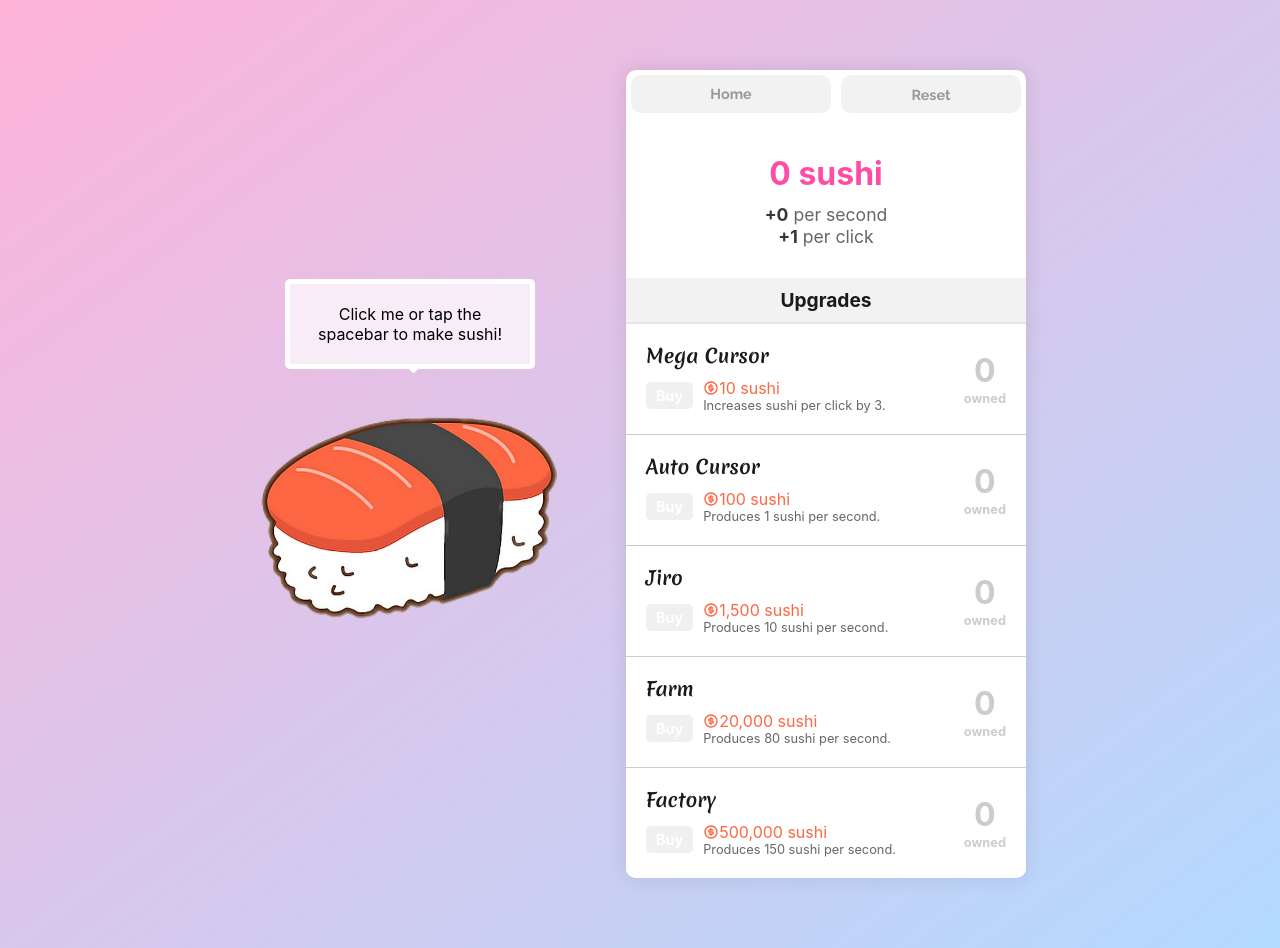
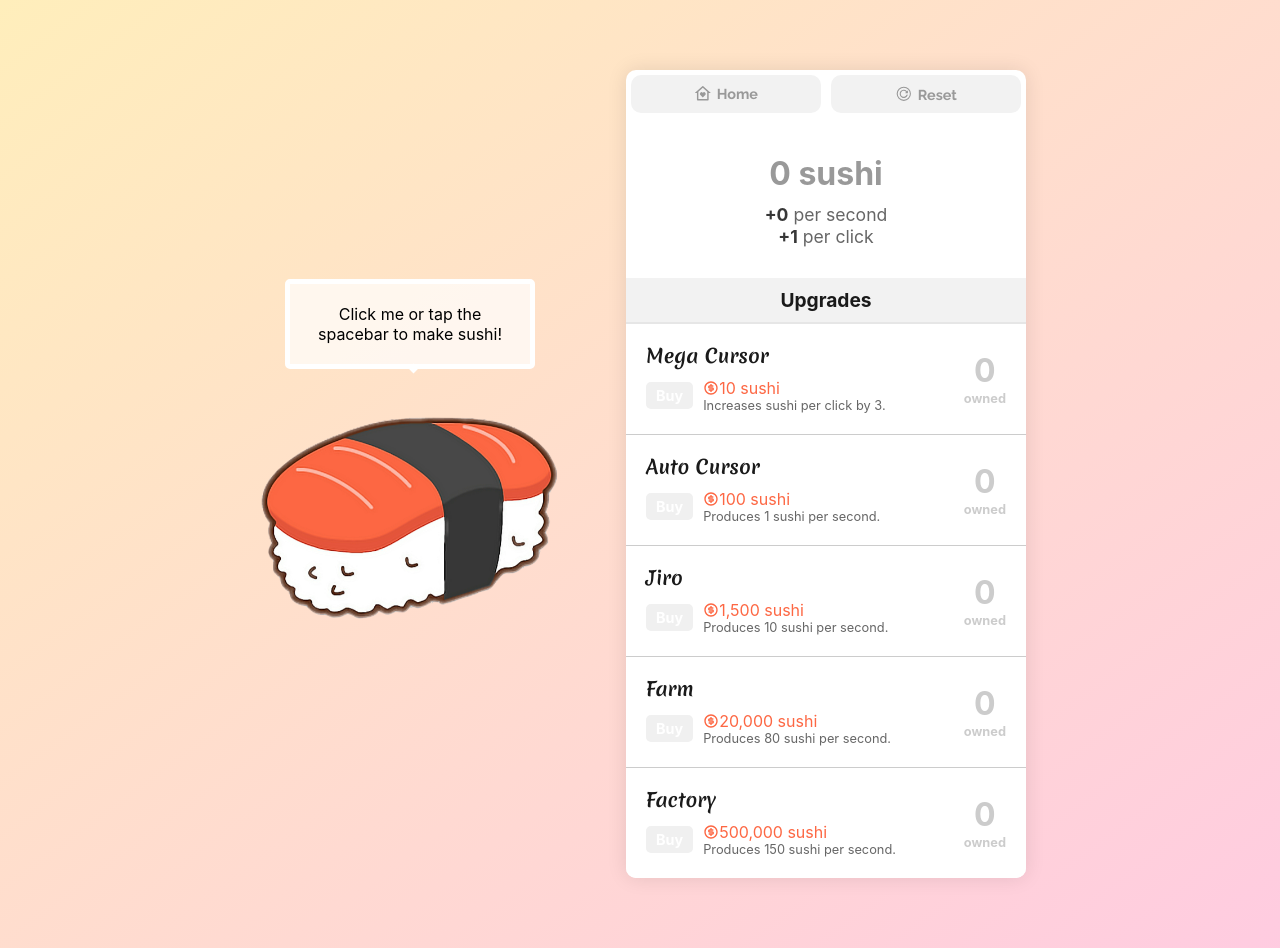
Before and after one commit to v-prt/sushi-heaven, a React app: page /game in a window 1280 px wide. Built offline with nearby package versions, Linux system fonts and the light colour scheme; a web font is replaced by a local one.

Commit message:
add favicons, styling

```diff
--- a/public/index.html
+++ b/public/index.html
@@ -6,9 +6,13 @@
       name="viewport"
       content="width=device-width, initial-scale=1, shrink-to-fit=no"
     />
-    <meta name="theme-color" content="#fff" />
-    <link rel="manifest" href="%PUBLIC_URL%/manifest.json" />
-    <link rel="shortcut icon" href="%PUBLIC_URL%/favicon.ico" />
+    <link rel="apple-touch-icon" sizes="180x180" href="/apple-touch-icon.png" />
+    <link rel="icon" type="image/png" sizes="32x32" href="/favicon-32x32.png" />
+    <link rel="icon" type="image/png" sizes="16x16" href="/favicon-16x16.png" />
+    <link rel="manifest" href="/site.webmanifest" />
+    <link rel="mask-icon" href="/safari-pinned-tab.svg" color="#000000" />
+    <meta name="msapplication-TileColor" content="#ffc40d" />
+    <meta name="theme-color" content="#ffffff" />
     <style>
       @import url("https://fonts.googleapis.com/css2?family=Emilys+Candy&family=Merienda:wght@400;700&family=Raleway:wght@400;700&display=swap");
     </style>
--- a/src/components/Game.js
+++ b/src/components/Game.js
@@ -8,11 +8,13 @@ import useKeyUp from "../hooks/use-key-up.hook";
 import usePersistedState from "../hooks/use-persisted-state.hook";
 
 import sushi from "../assets/cute-sushi.png";
+import { RiHomeHeartLine } from "react-icons/ri";
+import { IoReloadCircleOutline } from "react-icons/io5";
 import Item from "./Item";
 import upgrades from "../data";
 
 const Game = () => {
-  const [newGame, setNewGame] = useState(true);
+  const [newGame, setNewGame] = useState(false);
   const [sushiPerClick, setSushiPerClick] = useState(1);
   const [numSushi, setNumSushi] = usePersistedState(0, "num-sushi");
   const [upgradesOwned, setUpgradesOwned] = usePersistedState(
@@ -174,12 +176,22 @@ const Game = () => {
         </GameButton>
       </GameArea>
       <Factory>
-        <Options>
-          <HomeLink to="/">Home</HomeLink>
-          <Button onClick={handleReset}>Reset</Button>
-        </Options>
+        <Actions>
+          <Link to="/" className="action">
+            <span className="icon">
+              <RiHomeHeartLine />
+            </span>
+            Home
+          </Link>
+          <button className="action" onClick={handleReset}>
+            <span className="icon">
+              <IoReloadCircleOutline />
+            </span>
+            Reset
+          </button>
+        </Actions>
         <Indicator>
-          <Total>{displayNum} sushi</Total>
+          <Total className={numSushi === 0 && "none"}>{displayNum} sushi</Total>
           <p>
             <strong>+{sushiPerSec}</strong> per second
           </p>
@@ -312,46 +324,39 @@ const Factory = styled.div`
   }
 `;
 
-const Options = styled.div`
+const Actions = styled.div`
   display: flex;
+  justify-content: space-between;
   width: 100%;
   border-bottom: 6px solid white;
-`;
-
-const HomeLink = styled(Link)`
+  .action {
     background: #f2f2f2;
-  margin: 5px;
+    font-family: "Raleway", sans-serif;
+    font-weight: bold;
     font-size: 0.9rem;
     color: #999;
+    flex: 1;
+    text-decoration: none;
+    display: flex;
+    align-items: center;
+    justify-content: center;
+    border: none;
+    padding: 10px;
+    margin: 5px;
     border-radius: 10px;
+    transition: 0.3s ease-in-out;
+    cursor: pointer;
+    .icon {
+      display: grid;
+      margin-right: 5px;
+      font-size: 1.1rem;
+    }
+    &:hover,
     &:focus {
       outline: none;
-    background: #66b5ff;
+      background: #fd6743;
       color: white;
     }
-`;
-
-const Button = styled.button`
-  background: #f2f2f2;
-  font-family: "Raleway", sans-serif;
-  font-size: 0.9rem;
-  font-weight: bold;
-  color: #999;
-  flex: 1 1 auto;
-  border: none;
-  padding: 10px;
-  transition: 0.3s ease-in-out;
-  margin: 5px;
-  border-radius: 10px;
-  &:focus {
-    outline: none;
-    background: #66b5ff;
-    color: white;
-  }
-  &:hover {
-    cursor: pointer;
-    background: #66b5ff;
-    color: white;
   }
 `;
 
@@ -370,8 +375,11 @@ const Indicator = styled.div`
 const Total = styled.h3`
   font-size: 2rem;
   font-weight: bold;
-  color: #ff4da6;
+  color: #ff6db6;
   margin-bottom: 10px;
+  &.none {
+    color: #999;
+  }
 `;
 
 const SectionTitle = styled.h3`
--- a/src/components/GlobalStyles.js
+++ b/src/components/GlobalStyles.js
@@ -82,25 +82,7 @@ export default createGlobalStyle`
 
   body {
     line-height: 1.25;
-    background: linear-gradient(to bottom right, #ffb3d9, #b3daff);
-  }
-
-  a {
-    background: transparent;
-    border: none;
-    font-family: "Raleway", sans-serif;
-    font-size: 1.2rem;
-    font-weight: bold;
-    color: #66b5ff;
-    text-decoration: none;
-    text-align: center;
-    padding: 10px;
-    width: 50%;
-    transition: 0.3s ease-in-out;
-    &:hover {
-      cursor: pointer;
-      background: #66b5ff;
-      color: white;
-    }
+    /* background: linear-gradient(to bottom right, #ffb3d9, #b3daff); */
+    background: linear-gradient(to bottom right,#ffecb3e3,#ffb3d2ad);
   }
 `;
--- a/src/components/Home.js
+++ b/src/components/Home.js
@@ -6,7 +6,9 @@ const Home = () => {
   return (
     <Wrapper>
       <Title>Sushi Heaven</Title>
-      <GameLink to="/game">Let's play!</GameLink>
+      <Link to="/game" className="action">
+        Let's play!
+      </Link>
     </Wrapper>
   );
 };
@@ -15,27 +17,42 @@ const Wrapper = styled.div`
   display: grid;
   place-content: center;
   height: 100vh;
+  .action {
+    background: #373737;
+    font-family: "Raleway", sans-serif;
+    font-weight: bold;
+    font-size: 0.9rem;
+    color: #fff;
+    width: fit-content;
+    text-decoration: none;
+    display: flex;
+    align-items: center;
+    justify-content: center;
+    border: none;
+    padding: 10px;
+    margin: 20px auto;
+    border-radius: 10px;
+    transition: 0.3s ease-in-out;
+    cursor: pointer;
+    .icon {
+      display: grid;
+      margin-right: 5px;
+      font-size: 1.1rem;
+    }
+    &:hover,
+    &:focus {
+      outline: none;
+      background: #fd6743;
+      color: white;
+    }
+  }
 `;
 
 const Title = styled.h1`
   font-size: 5rem;
   font-family: "Emilys Candy";
-  text-shadow: 0 0 10px #fff;
   text-align: center;
-  color: #fff;
-`;
-
-const GameLink = styled(Link)`
-  background: #66b5ff;
-  color: #fff;
-  padding: 10px 20px;
-  border-radius: 5px;
-  margin: 20px auto;
-  width: fit-content;
-  &:hover {
-    background: #fff;
-    color: #66b5ff;
-  }
+  color: #fd6743;
 `;
 
 export default Home;
--- a/src/components/Item.js
+++ b/src/components/Item.js
@@ -85,7 +85,7 @@ const BuyBtn = styled.button`
   &:focus,
   &:hover {
     outline: none;
-    background: #66b5ff;
+    background: #fd6743;
     color: white;
   }
 `;
```
Also changed, not shown: public/browserconfig.xml (added, +9 -0 lines), public/android-chrome-192x192.png (added), public/android-chrome-512x512.png (added), public/apple-touch-icon.png (added), public/favicon-16x16.png (added), public/favicon-32x32.png (added), public/favicon.ico (added), public/mstile-150x150.png (added), public/safari-pinned-tab.svg (added), public/site.webmanifest (added). Lines whose indentation alone changed are shown as unchanged.
